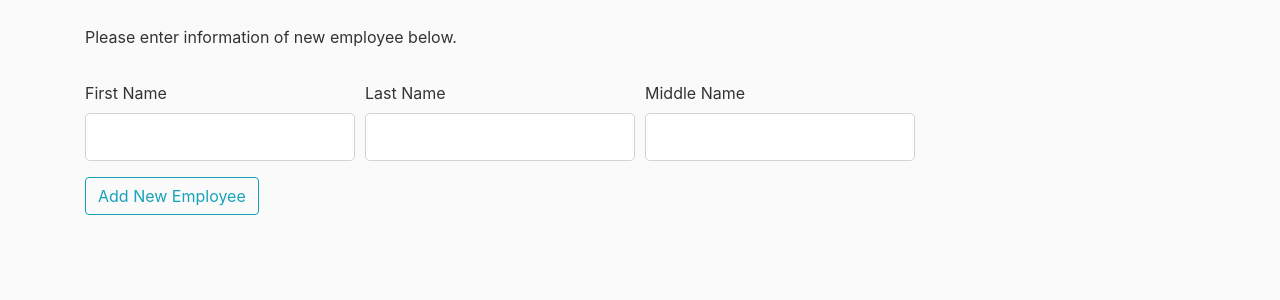
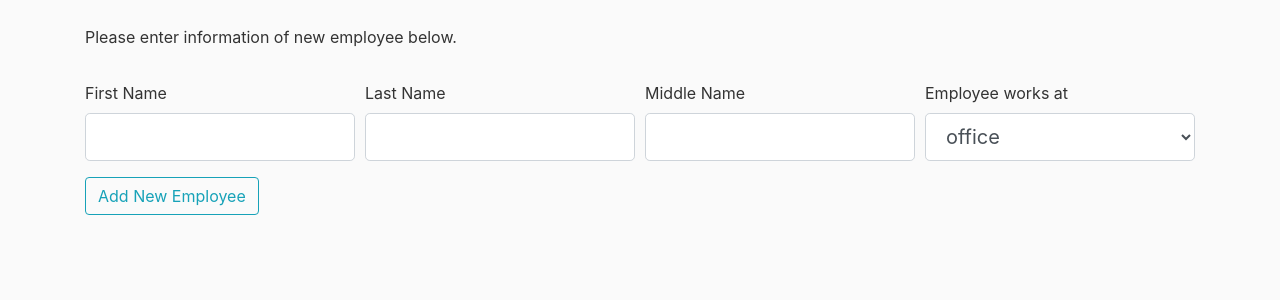
Before and after one commit to ShahramZaheri/cmpt354project, a Flask app: page /employee/add_new_employee in a window 1280 px wide. Shown: the part 56-356 px from the top of the page. Run offline with Flask 2, Linux system fonts and the light colour scheme; some libraries are stand-ins or nearby versions.

Commit message:
wrote aggregate function for employee info

```diff
--- a/flaskr/__init__.py
+++ b/flaskr/__init__.py
@@ -49,12 +49,13 @@ def create_app(test_config=None):
                         conn = sqlite3.connect("instance/flaskr.sqlite")
                         c = conn.cursor()
                         #Add the new employee into the 'employee' table
-                        query = 'insert into employee VALUES (?, ?, ?)'
+                        query = 'insert into employee VALUES (?, ?, ?,?)'
                         c.execute(query, (form.employee_first_name.data,
                         form.employee_last_name.data,
-                        form.employee_middle_name.data)) #Execute the query
+                        form.employee_middle_name.data,
+                        form.employee_role.data)) #Execute the query
                         conn.commit() #Commit the changes
-                        flash(f'New employee {form.employee_first_name.data}added to db', 'success')
+                        flash(f'New employee {form.employee_first_name.data} added to db', 'success')
                         # flash("New employee added to database successfully")
                         return redirect(url_for('add_new_employee'))
                 return render_template('add_new_employee.html',form=form)
@@ -81,12 +82,18 @@ def create_app(test_config=None):
                 cur = conn.cursor()
                 cur.execute('''SELECT * FROM employee''')
                 employees = cur.fetchall()
+                cur.execute('''SELECT employee_role, COUNT(*)
+                FROM employee
+                GROUP BY employee_role''')
+                number_of_employees = cur.fetchall()
+                print(number_of_employees[0]['COUNT(*)'])
                 conn.commit()
                 cur.close()
-                # return str(rv)
+                # return str(number_of_employees)
                 # return str(len(employees))
 
-                return render_template('employeeinfo.html', employees=employees)
+                return render_template('employeeinfo.html', employees=employees,
+                number_of_employees=number_of_employees)
 
 
         @app.route('/report/payroll', methods=['GET', 'POST'])
--- a/flaskr/templates/add_new_employee.html
+++ b/flaskr/templates/add_new_employee.html
@@ -52,6 +52,21 @@
       {{ form.employee_middle_name(class="form-control form-control-lg") }}
       {% endif %}
     </div>
+    <!-- employee role -->
+    <div class="form-group col-md-3">
+      {{ form.employee_role.label(class="form-control-label") }}
+
+      {% if form.employee_role.errors %}
+      {{ form.employee_role(class="form-control form-control-lg is-invalid") }}
+      <div class="invalid-feedback">
+        {% for error in form.employee_role.errors %}
+        <span>{{ error }}</span>
+        {% endfor %}
+      </div>
+      {% else %}
+      {{ form.employee_role(class="form-control form-control-lg") }}
+      {% endif %}
+    </div>
   </div>
     <div class="form-group">
       {{ form.submit(class="btn btn-outline-info") }}
--- a/forms.py
+++ b/forms.py
@@ -15,8 +15,8 @@ class NewEmployeeForm(FlaskForm):
     # employee_Address= StringField('Home Address', validators=[DataRequired(), Length(min=1, max=25)])
     # employee_date_of_hire = StringField('Date of Hire', validators=[DataRequired(), Length(min=1, max=25)])
     # employee_date_of_birth = StringField('Date of Birth', validators=[DataRequired(), Length(min=1, max=25)])
-    # roles=["office", "operation"]
-    # employee_role = SelectField('Employee works at', choices = roles, validators = [DataRequired()])
+    roles=["office", "operation"]
+    employee_role = SelectField('Employee works at', choices = roles, validators = [DataRequired()])
     # employee_salary = IntegerField('Employee Salary/wage', validators = [DataRequired()])
 
     # first_emergency_contact_full_name = StringField('Emergency Contact Full Name', validators=[DataRequired(), Length(min=1, max=25)])
```
Also changed, not shown: flaskr/database.sql (+5 -4 lines), flaskr/templates/employeeinfo.html (+8 -4 lines).
